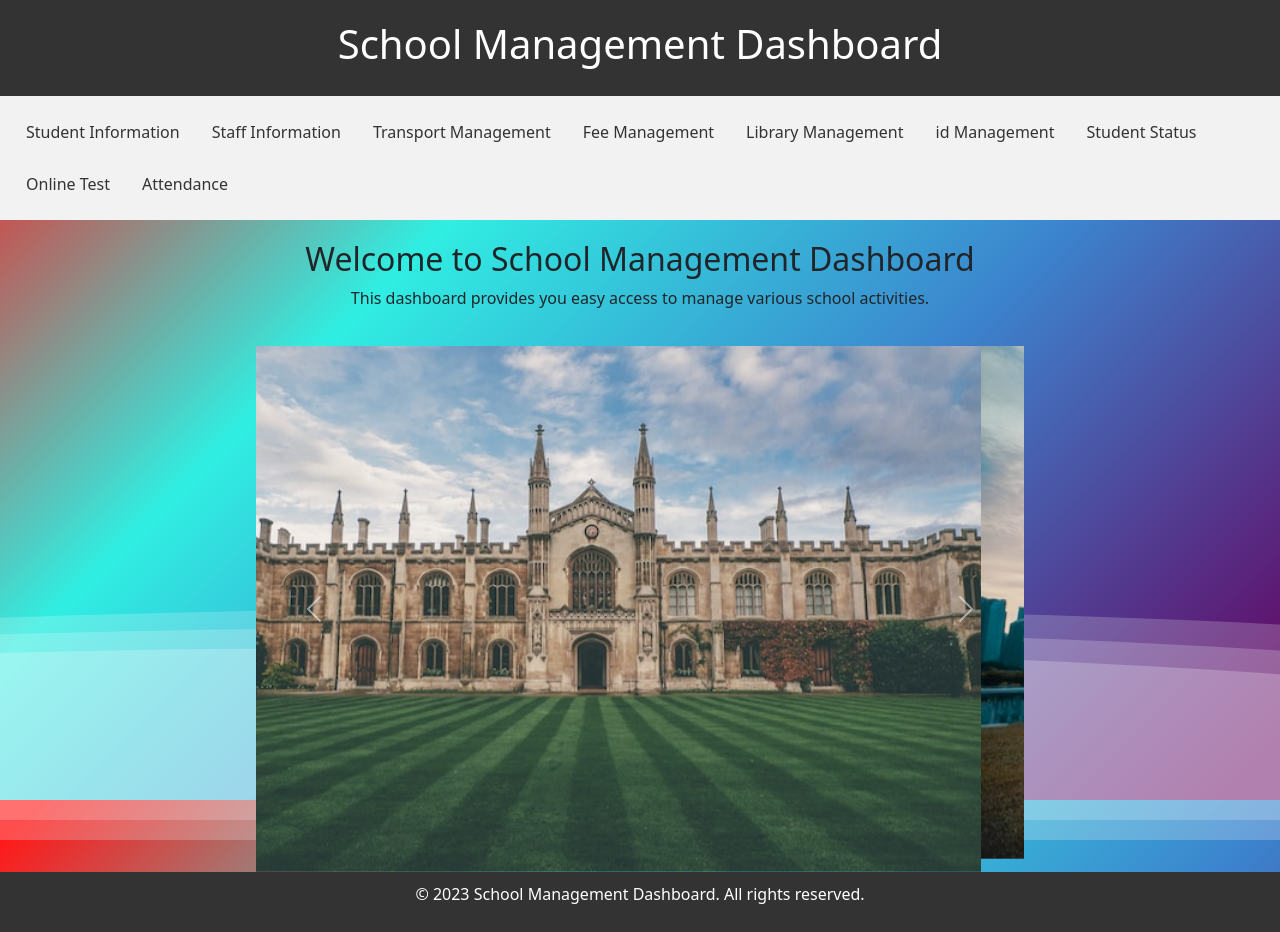
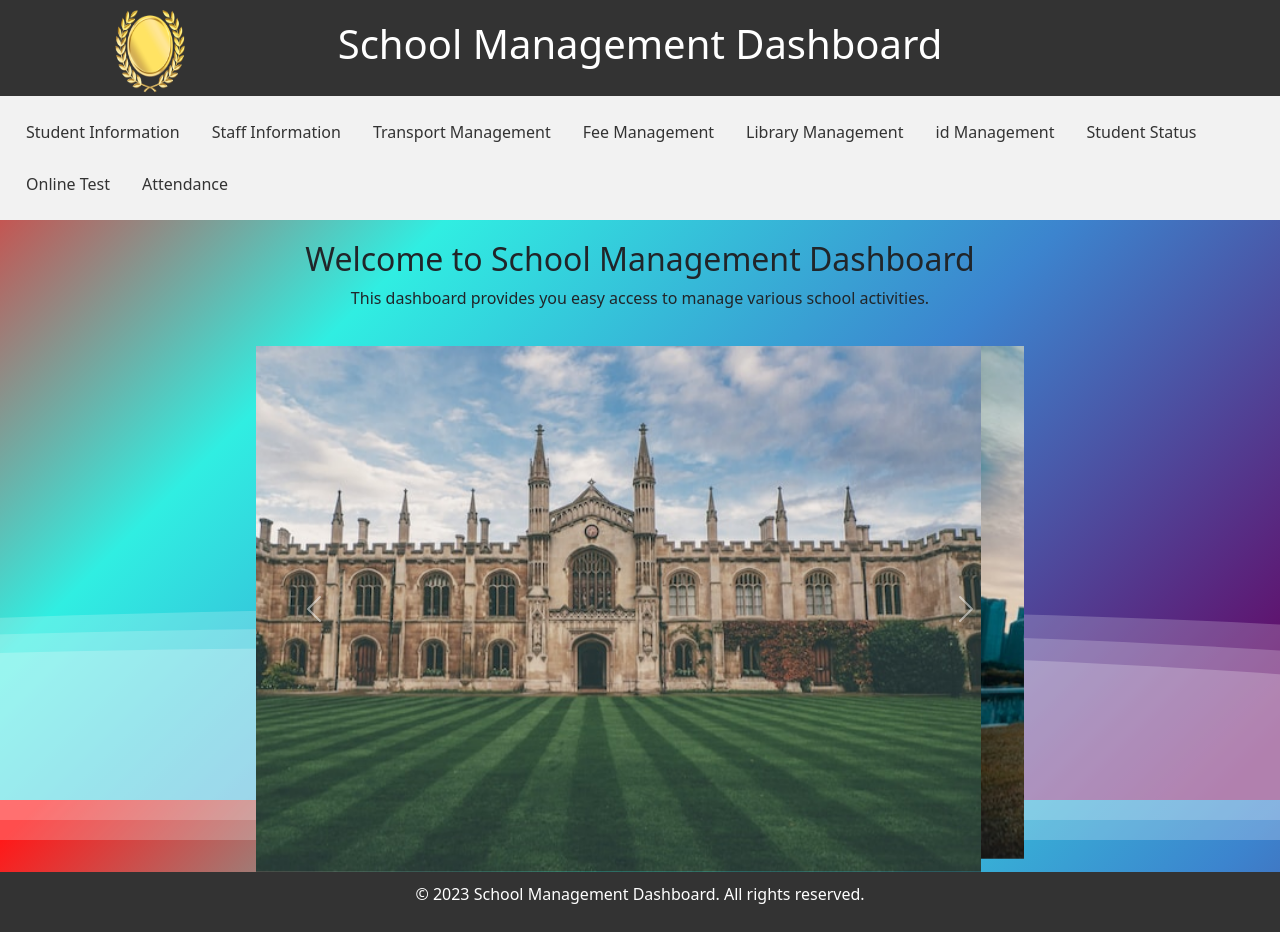
Before and after one commit to yuvi007yuvi/animated-background-, a plain HTML site: page index.html in a window 1280 px wide. Drawn offline with nearby package versions, Linux system fonts and the light colour scheme.

Commit message:
Update index.html

```diff
--- a/index.html
+++ b/index.html
@@ -14,6 +14,7 @@
 <body>
     <div class="header">
         <h1>School Management Dashboard</h1>
+	    <img class="logo" src="gold-medal-1299.png" alt="Logo">
     </div>
     <div>
       <div class="wave"></div>
```
